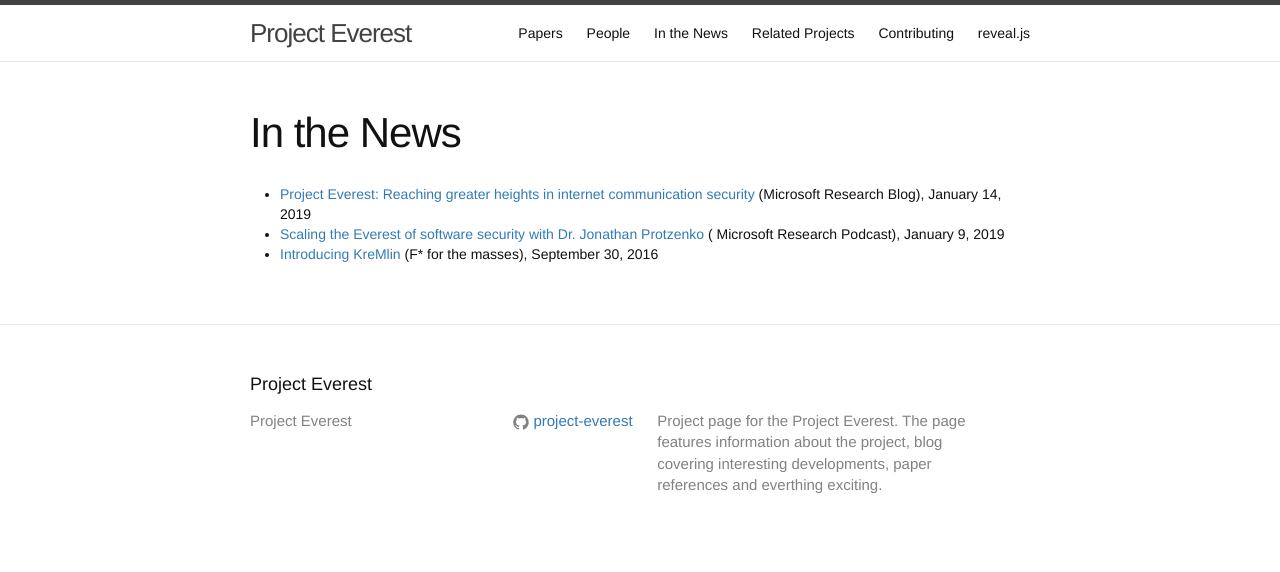
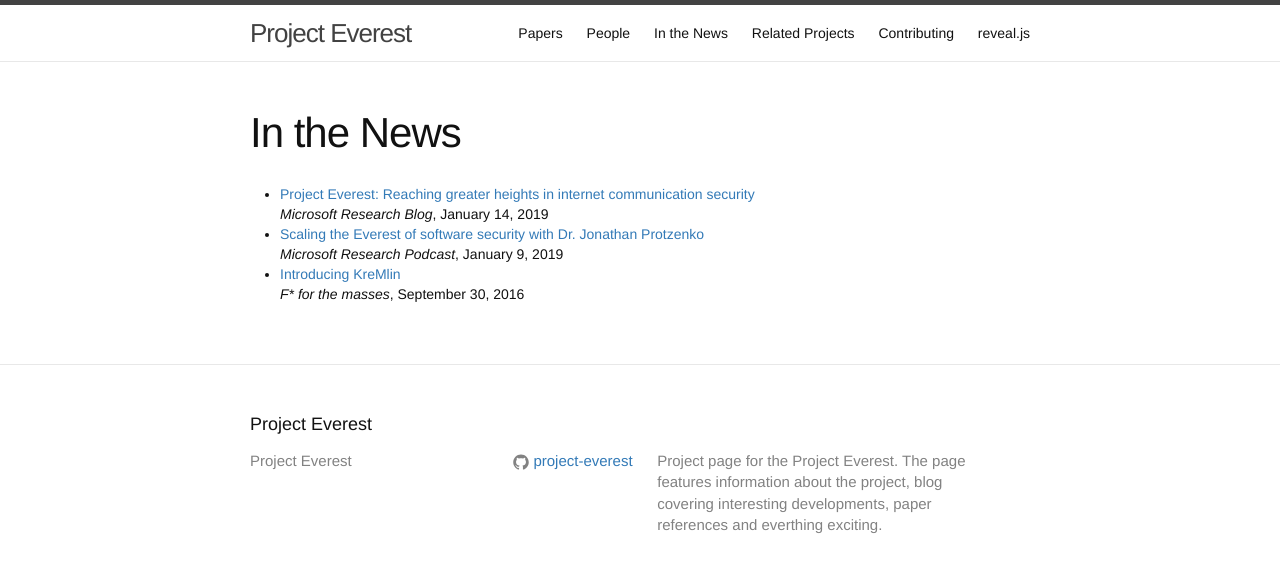
Before and after one commit to project-everest/project-everest.github.io, a Jekyll site: the page built from publicity.md, in a window 1280 px wide. Shown: the top 572 px of the page. Built offline with Jekyll 4.4.1, drawn with Linux system fonts in a browser that asks for light colours.

Commit message:
Improve formatting

```diff
--- a/publicity.md
+++ b/publicity.md
@@ -7,7 +7,7 @@
 <ul>
 <div class="trigger">
       {% for pub in site.data.publicity %}
-        <li>  <a href="{{ pub.url }}">{{pub.title}}</a> ({{pub.venue}}), {{pub.date}} </li>
+        <li>  <a href="{{ pub.url }}">{{pub.title}}</a> <br/><i>{{pub.venue}}</i>, {{pub.date}} </li>
       {% endfor %}
 </div>
 </ul>
```
